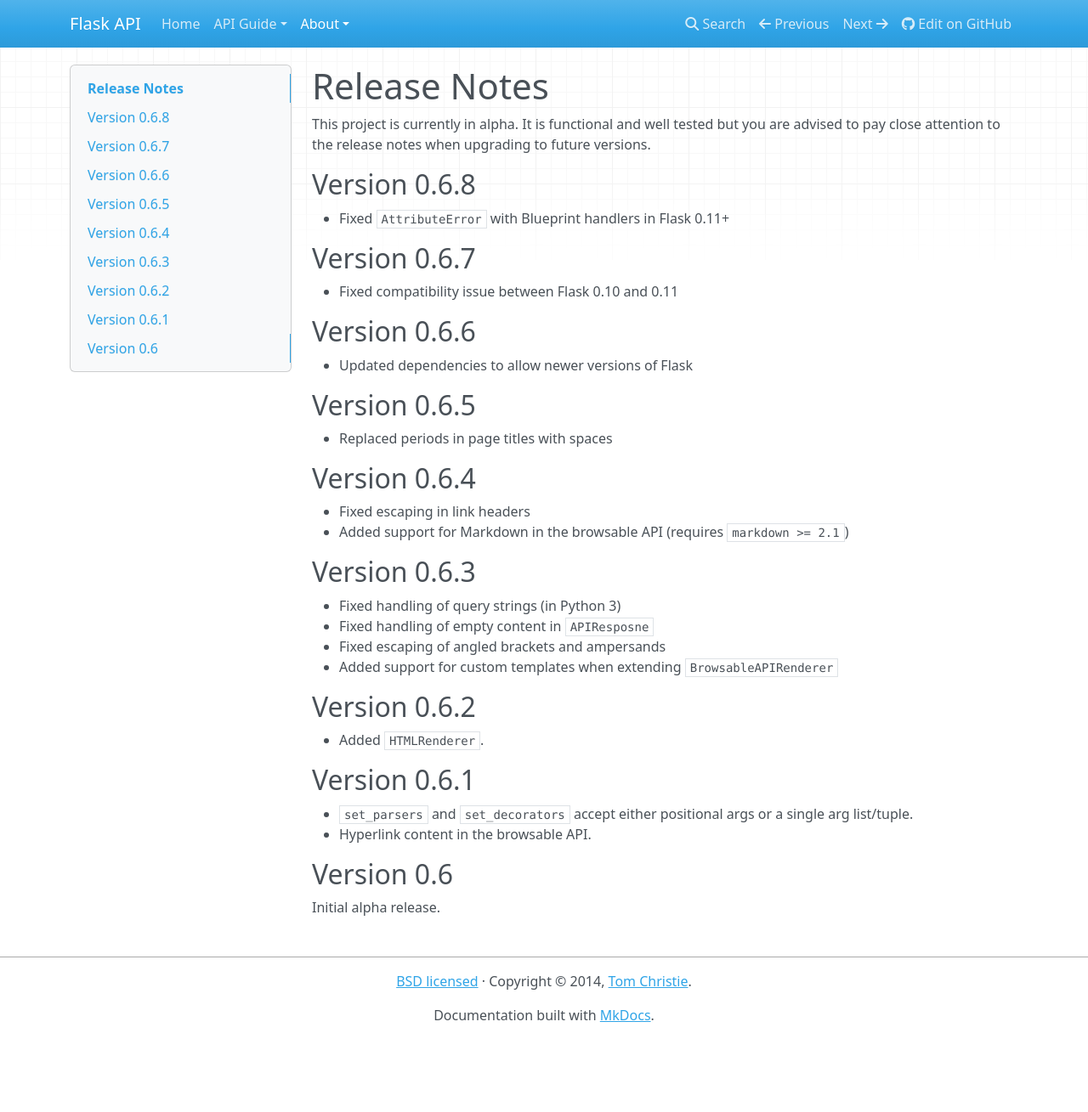
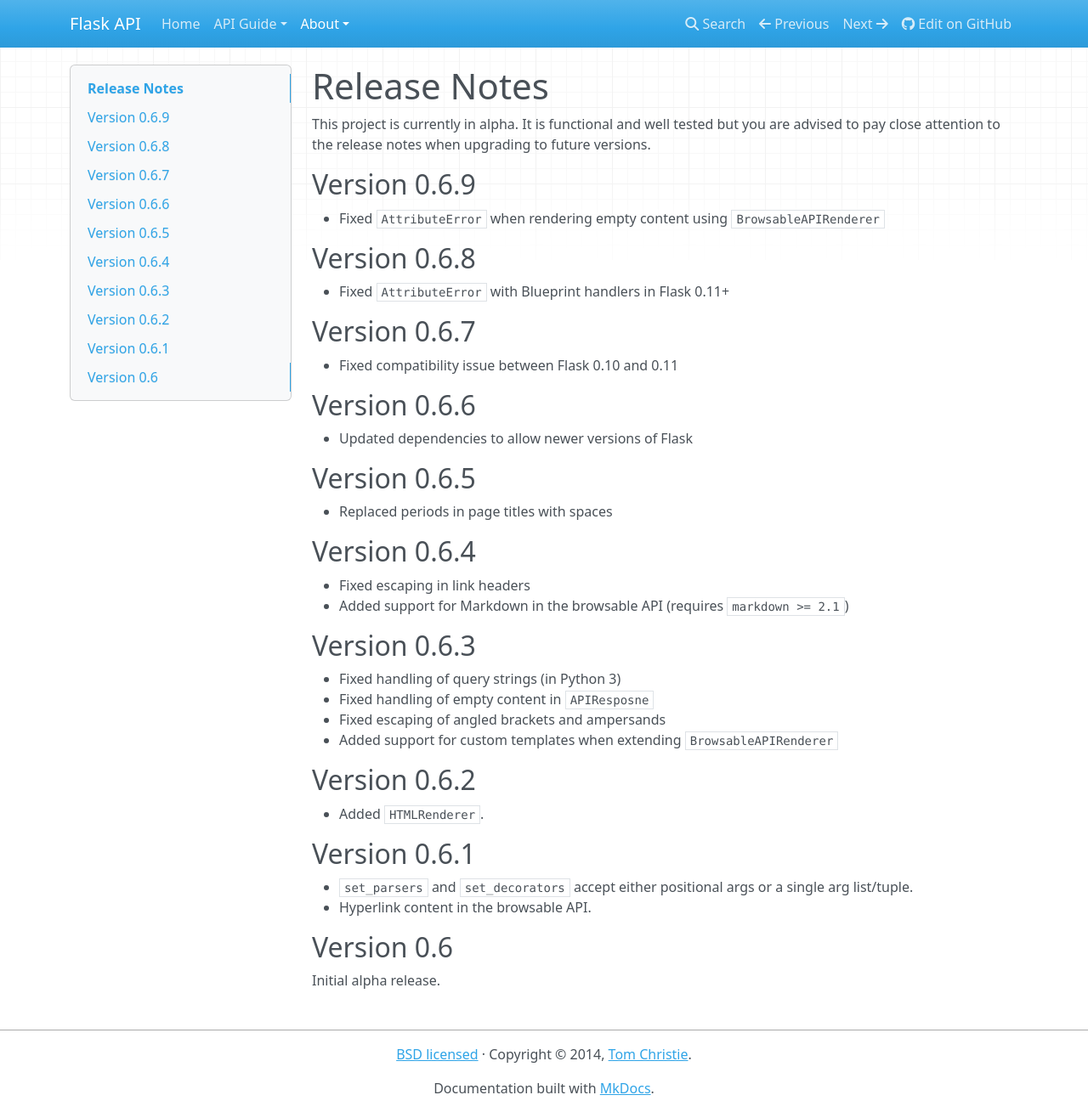
Before and after one commit to flask-api/flask-api, an MkDocs documentation site: the page built from docs/about/release-notes.md, in a window 1280 px wide and 1309 px high. Shown: the whole window at 85% size. Built offline with MkDocs 1.6.1, drawn with Linux system fonts in a browser that asks for light colours; nearby versions of some CDN libraries; old or Windows-style settings are respelled for this version of MkDocs.

Commit message:
Bump version to 0.6.9

```diff
--- a/docs/about/release-notes.md
+++ b/docs/about/release-notes.md
@@ -1,6 +1,10 @@
 # Release Notes
 
 This project is currently in alpha.  It is functional and well tested but you are advised to pay close attention to the release notes when upgrading to future versions.
+
+## Version 0.6.9
+
+* Fixed `AttributeError` when rendering empty content using `BrowsableAPIRenderer`
 
 ## Version 0.6.8
 
--- a/flask_api/__init__.py
+++ b/flask_api/__init__.py
@@ -1,3 +1,3 @@
 from flask_api.app import FlaskAPI
 
-__version__ = '0.6.8'
+__version__ = '0.6.9'
```
